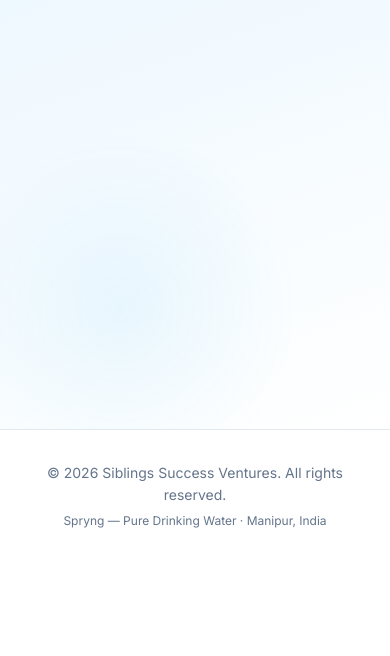
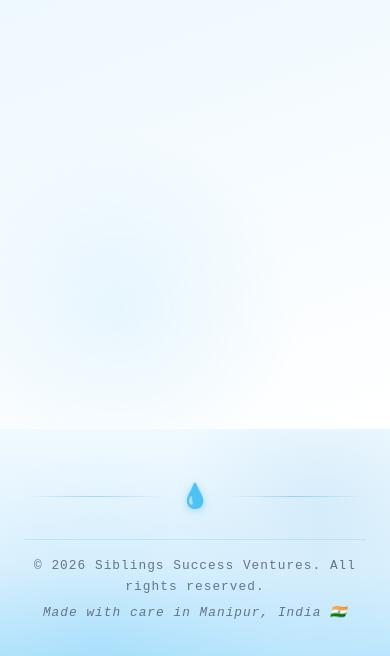
Before and after one commit to NameirakpamDemarcoSingh/SprYng, a React (Vite) app: page / in a window 390 px wide. Shown: the part 4268-4924 px from the top of the page. Before the commit the page ends 4830 px from the top, so only its background shows below. Built offline with nearby package versions, Linux system fonts and the light colour scheme.

Commit message:
style: updated footer section

```diff
--- a/src/sections/Footer.jsx
+++ b/src/sections/Footer.jsx
@@ -3,10 +3,20 @@ import styles from './Footer.module.css';
 export default function Footer() {
   return (
     <footer className={styles.footer}>
-      <div className={styles.sectionInner}>
-        <p>© {new Date().getFullYear()} Siblings Success Ventures. All rights reserved.</p>
-        <p className={styles.footerSub}>Spryng — Pure Drinking Water · Manipur, India</p>
+
+      <div className={styles.inner}>
+        <div className={styles.divider}>
+          <div className={styles.dividerLine} />
+          <span className={styles.dividerDrop}>💧</span>
+          <div className={styles.dividerLine} />
+        </div>
+
+        <div className={styles.bottom}>
+          <span>© {new Date().getFullYear()} Siblings Success Ventures. All rights reserved.</span>
+          <span className={styles.madeIn}>Made with care in Manipur, India 🇮🇳</span>
+        </div>
       </div>
+
     </footer>
   );
 }
--- a/src/sections/Footer.module.css
+++ b/src/sections/Footer.module.css
@@ -1,27 +1,96 @@
-/* ── Shared ─────────────────────────────────── */
-.sectionInner {
-  max-width: 1100px;
-  margin: 0 auto;
-  padding: 80px 24px;
+.footer {
+  background: linear-gradient(180deg, #f0f9ff 0%, #e0f2fe 60%, #bae6fd 100%);
+  position: relative;
+  overflow: clip;
 }
 
-/* ── FOOTER ─────────────────────────────────── */
-.footer {
-  border-top: 1px solid var(--border);
-  background: #fff;
+.footer::before {
+  content: '';
+  position: absolute;
+  top: 20px;
+  left: -100px;
+  width: 400px;
+  height: 400px;
+  background: radial-gradient(circle, rgba(14, 165, 233, 0.1) 0%, transparent 70%);
+  pointer-events: none;
 }
 
-.footer .sectionInner {
-  padding: 32px 24px;
-  text-align: center;
+.footer::after {
+  content: '';
+  position: absolute;
+  bottom: 0;
+  right: -80px;
+  width: 300px;
+  height: 300px;
+  background: radial-gradient(circle, rgba(2, 132, 199, 0.08) 0%, transparent 70%);
+  pointer-events: none;
 }
 
-.footer p {
-  font-size: 14px;
-  color: var(--muted);
+/* ── INNER ───────────────────────────────── */
+.inner {
+  max-width: 1200px;
+  margin: 0 auto;
+  padding: 10px 40px 40px;
+  position: relative;
+  z-index: 1;
+  display: flex;
+  flex-direction: column;
+  align-items: center;
+  text-align: center;
+  gap: 16px;
 }
 
-.footerSub {
-  margin-top: 4px;
-  font-size: 12px !important;
+/* ── DIVIDER ─────────────────────────────── */
+.divider {
+  display: flex;
+  align-items: center;
+  gap: 16px;
+  width: 100%;
+  max-width: 500px;
+  margin: 8px 0;
 }
+
+.dividerLine {
+  flex: 1;
+  height: 1px;
+  background: linear-gradient(90deg, transparent, rgba(14, 165, 233, 0.35), transparent);
+}
+
+.dividerDrop {
+  font-size: 1.5rem;
+  filter: drop-shadow(0 2px 4px rgba(14, 165, 233, 0.3));
+}
+
+/* ── BOTTOM ──────────────────────────────── */
+.bottom {
+  display: flex;
+  justify-content: space-between;
+  align-items: center;
+  width: 100%;
+  font-family: 'Courier New', monospace;
+  font-size: 0.8rem;
+  letter-spacing: 0.08em;
+  color: var(--muted);
+  padding-top: 16px;
+  border-top: 1px solid rgba(14, 165, 233, 0.15);
+}
+
+.madeIn {
+  font-style: italic;
+}
+
+/* ── MOBILE ──────────────────────────────── */
+@media (max-width: 768px) {
+  .inner {
+    padding: 40px 24px 32px;
+  }
+
+  .brandName {
+    font-size: 2.2rem;
+  }
+
+  .bottom {
+    flex-direction: column;
+    gap: 6px;
+  }
+}
```
